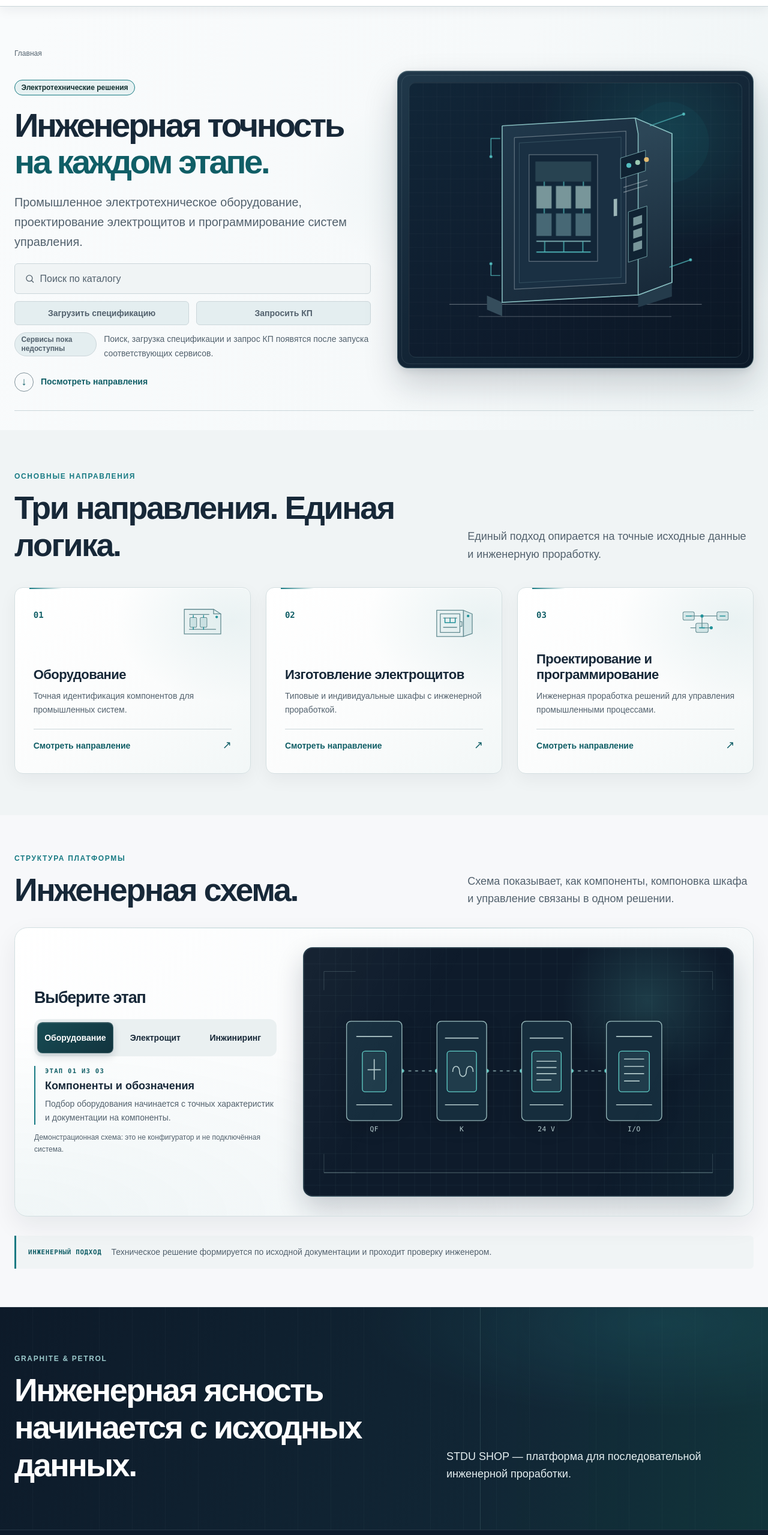
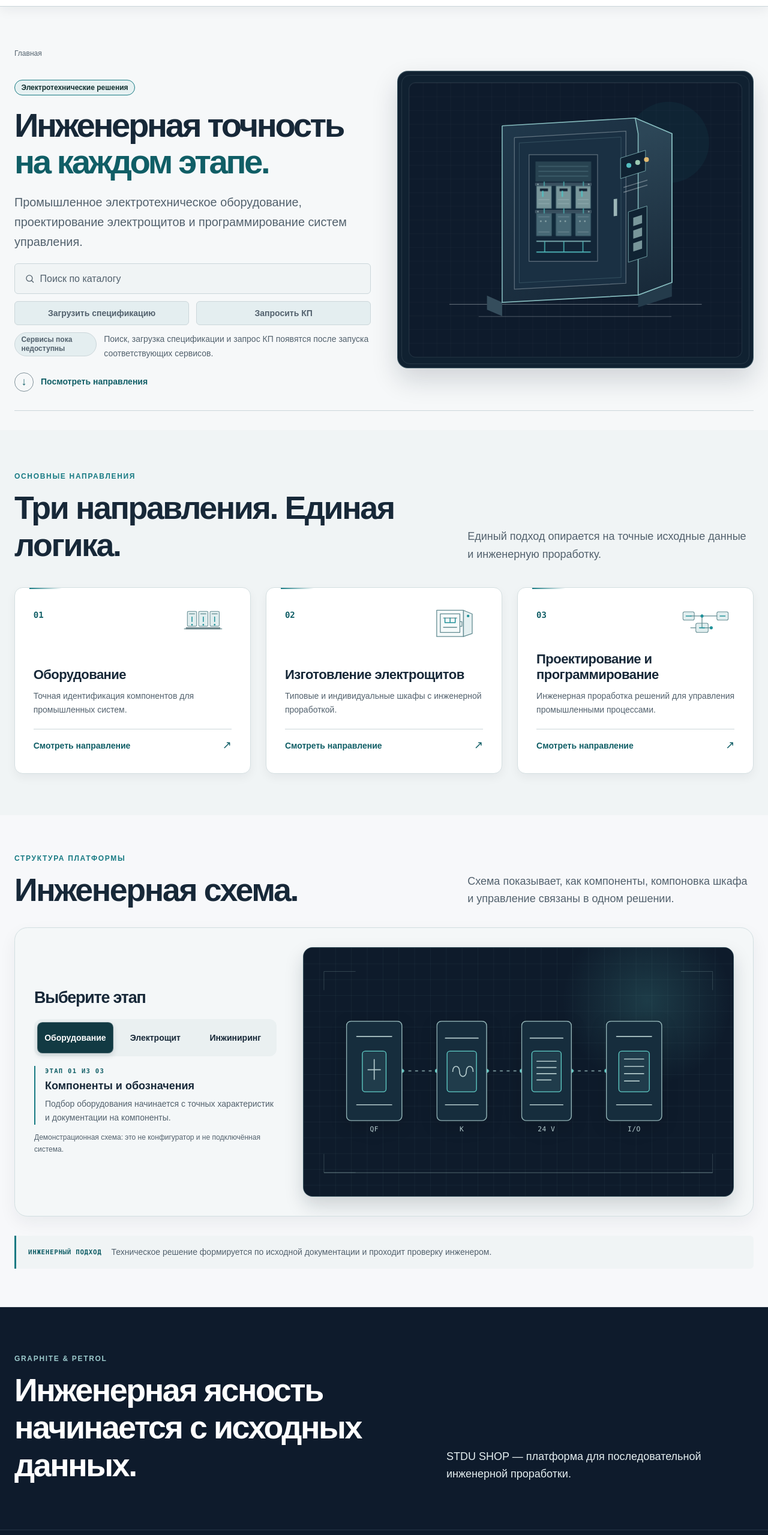
Before and after one commit to CrazyMotoCat/STDU_SHOP, a Next.js app in the folder apps/web/: page / in a window 1280 px wide. Shown: the part 127-2686 px from the top of the page at 60% size. Built offline with nearby package versions, Linux system fonts and the light colour scheme.

Commit message:
R1-003V-03: add restrained SVG signal cycles

```diff
--- a/apps/web/src/app/page.tsx
+++ b/apps/web/src/app/page.tsx
@@ -45,35 +45,43 @@ function DirectionVisual({
   if (type === 'equipment') {
     return (
       <svg fill="none" viewBox="0 0 112 68">
+        <path className="direction-visual__line" d="M20 47H93" />
+        <path className="direction-visual__rail" d="M23 44H90V48H23V44Z" />
+        <rect
+          className="direction-visual__module"
+          height="29"
+          rx="2"
+          width="18"
+          x="26"
+          y="13"
+        />
+        <rect
+          className="direction-visual__module"
+          height="29"
+          rx="2"
+          width="18"
+          x="48"
+          y="13"
+        />
+        <rect
+          className="direction-visual__module"
+          height="29"
+          rx="2"
+          width="18"
+          x="70"
+          y="13"
+        />
         <path
-          className="direction-visual__outline"
-          d="M20 9H77L91 18V57H20V9Z"
+          className="direction-visual__accent"
+          d="M35 24V33M57 24V33M79 24V33"
         />
         <path
           className="direction-visual__line"
-          d="M77 9V18H91M30 19H68M30 48H81"
+          d="M30 18H40M52 18H62M74 18H84"
         />
-        <rect
-          className="direction-visual__module"
-          height="19"
-          rx="2"
-          width="13"
-          x="31"
-          y="25"
-        />
-        <rect
-          className="direction-visual__module"
-          height="19"
-          rx="2"
-          width="13"
-          x="51"
-          y="25"
-        />
-        <path
-          className="direction-visual__accent"
-          d="M37.5 21V25M57.5 21V25M37.5 44V48M57.5 44V48"
-        />
-        <circle className="direction-visual__node" cx="83" cy="24" r="2.5" />
+        <circle className="direction-visual__node" cx="35" cy="39" r="1.6" />
+        <circle className="direction-visual__node" cx="57" cy="39" r="1.6" />
+        <circle className="direction-visual__node" cx="79" cy="39" r="1.6" />
       </svg>
     );
   }
--- a/apps/web/src/app/styles.css
+++ b/apps/web/src/app/styles.css
@@ -795,13 +795,7 @@ svg {
 .hero-section {
   padding-block: clamp(3rem, 5.4vw, 5rem) clamp(3rem, 5vw, 4.5rem);
   overflow: clip;
-  background:
-    radial-gradient(
-      ellipse at 82% 42%,
-      rgb(23 122 131 / 9%),
-      transparent 34rem
-    ),
-    linear-gradient(112deg, #f9fbfc 4%, #f6f9fa 57%, #eef4f5 100%);
+  background: #f6f8f9;
 }
 
 .hero-grid {
@@ -910,11 +904,10 @@ svg {
   padding: clamp(0.75rem, 1.4vw, 1.25rem);
   border: 1px solid rgb(133 173 176 / 42%);
   border-radius: calc(var(--radius-lg) + 0.125rem);
-  background: linear-gradient(145deg, #20384a 0%, #142738 46%, #0c1928 100%);
+  background: #102131;
   box-shadow:
-    0 1.6rem 3.5rem rgb(14 27 44 / 19%),
-    0 0.25rem 0.8rem rgb(14 27 44 / 10%),
-    inset 0 1px 0 rgb(255 255 255 / 13%);
+    0 1.2rem 2.7rem rgb(14 27 44 / 16%),
+    inset 0 1px 0 rgb(255 255 255 / 7%);
 }
 
 .hero-visual::after {
@@ -936,9 +929,7 @@ svg {
   overflow: hidden;
   border: 1px solid rgb(175 209 208 / 12%);
   border-radius: var(--radius-md);
-  background:
-    radial-gradient(ellipse at 78% 18%, rgb(41 153 155 / 23%), transparent 38%),
-    linear-gradient(142deg, #112638 0%, var(--art-background) 62%, #0b1725 100%);
+  background: var(--art-background);
   color: var(--color-silver);
   box-shadow: inset 0 1px 0 rgb(255 255 255 / 4%);
 }
@@ -1040,12 +1031,8 @@ svg {
   min-height: 16.75rem;
   overflow: hidden;
   border-color: #d4dfe1;
-  background:
-    radial-gradient(ellipse at 92% 18%, rgb(23 122 131 / 8%), transparent 38%),
-    linear-gradient(146deg, #fff 0%, #fbfcfc 57%, #f2f7f7 100%);
-  box-shadow:
-    0 0.6rem 1.8rem rgb(14 27 44 / 5%),
-    inset 0 1px 0 rgb(255 255 255 / 90%);
+  background: #fff;
+  box-shadow: 0 0.4rem 1rem rgb(14 27 44 / 5%);
 }
 
 .service-card--direction::before {
@@ -1110,6 +1097,10 @@ svg {
   fill: rgb(23 122 131 / 13%);
   stroke: currentColor;
   stroke-width: 1.2;
+}
+
+.direction-visual__rail {
+  fill: #6c858b;
 }
 
 .direction-visual__accent {
@@ -1194,30 +1185,7 @@ svg {
   overflow: hidden;
   border-top: 1px solid rgb(178 213 214 / 14%);
   padding-block: clamp(3.5rem, 6vw, 5.5rem);
-  background:
-    radial-gradient(
-      ellipse at 86% 7%,
-      rgb(37 123 130 / 23%),
-      transparent 31rem
-    ),
-    repeating-linear-gradient(
-      90deg,
-      transparent 0 3.4rem,
-      rgb(187 220 220 / 3%) 3.4rem 3.45rem
-    ),
-    linear-gradient(118deg, #0d1a29 0%, #112635 66%, #102f35 100%);
-}
-
-.closing-section::before {
-  position: absolute;
-  top: 0;
-  right: 0;
-  width: min(38vw, 30rem);
-  height: 100%;
-  border-left: 1px solid rgb(177 215 214 / 12%);
-  background: linear-gradient(90deg, transparent, rgb(31 112 118 / 8%));
-  content: '';
-  pointer-events: none;
+  background: var(--color-deep-navy);
 }
 
 .closing-section__inner {
@@ -1583,15 +1551,22 @@ svg {
     border-radius: 1rem;
   }
 
-  .engineering-showcase__choices {
+  .engineering-showcase .engineering-showcase__choices {
+    grid-template-columns: repeat(2, minmax(0, 1fr));
     gap: 0.35rem;
     margin-top: var(--space-4);
   }
 
-  .engineering-showcase__choice {
+  .engineering-showcase .engineering-showcase__choice {
     min-height: 3.1rem;
     padding: 0.45rem 0.35rem;
     font-size: 0.82rem;
+  }
+
+  .engineering-showcase .engineering-showcase__choice:last-child {
+    grid-column: 1 / -1;
+    justify-self: center;
+    width: calc(50% - 0.175rem);
   }
 
   .engineering-showcase__summary {
@@ -1774,6 +1749,42 @@ svg {
   }
 }
 
+@keyframes switchgear-flow {
+  0%,
+  4% {
+    stroke-dashoffset: 0;
+    opacity: 0;
+  }
+
+  8% {
+    opacity: 0.78;
+  }
+
+  23% {
+    stroke-dashoffset: -100;
+    opacity: 0.72;
+  }
+
+  27%,
+  100% {
+    stroke-dashoffset: -100;
+    opacity: 0;
+  }
+}
+
+@keyframes switchgear-accent-breathe {
+  0%,
+  100% {
+    opacity: 0.18;
+    transform: scale(1);
+  }
+
+  50% {
+    opacity: 0.27;
+    transform: scale(1.015);
+  }
+}
+
 @keyframes technical-rule-reveal {
   from {
     opacity: 0.25;
@@ -1809,6 +1820,45 @@ svg {
   }
 }
 
+@keyframes showcase-signal-flow {
+  0%,
+  4% {
+    stroke-dashoffset: 0;
+    opacity: 0;
+  }
+
+  8% {
+    opacity: 0.86;
+  }
+
+  23% {
+    stroke-dashoffset: -108;
+    opacity: 0.78;
+  }
+
+  28%,
+  100% {
+    stroke-dashoffset: -108;
+    opacity: 0;
+  }
+}
+
+@keyframes showcase-device-accent {
+  0%,
+  7%,
+  100% {
+    stroke-opacity: 0.78;
+  }
+
+  12% {
+    stroke-opacity: 1;
+  }
+
+  19% {
+    stroke-opacity: 0.84;
+  }
+}
+
 @media (prefers-reduced-motion: no-preference) {
   .switchgear-art__outline--front {
     stroke-dashoffset: 1500;
@@ -1833,11 +1883,23 @@ svg {
   }
 
   .switchgear-art__highlight {
-    animation: switchgear-highlight 1.25s ease-out 0.46s both;
+    animation: switchgear-highlight 1.25s ease-out 0.46s 1 both;
   }
 
   .switchgear-art__pulse {
     animation: switchgear-impulse 1.05s ease-out 0.82s 1 both;
+  }
+
+  .switchgear-art[data-in-view='true'] .switchgear-art__highlight {
+    animation:
+      switchgear-highlight 1.25s ease-out 0.46s 1 both,
+      switchgear-accent-breathe 7.2s ease-in-out 2s infinite;
+  }
+
+  .switchgear-art[data-in-view='true'] .switchgear-art__pulse {
+    animation:
+      switchgear-impulse 1.05s ease-out 0.82s 1 both,
+      switchgear-flow 7.2s linear 2.2s infinite;
   }
 
   .hero-section__rule {
@@ -1867,27 +1929,8 @@ svg {
   padding: clamp(1.15rem, 2.5vw, 2rem);
   border: 1px solid #d2dfe1;
   border-radius: 1.35rem;
-  background:
-    radial-gradient(ellipse at 0% 100%, rgb(23 122 131 / 5%), transparent 48%),
-    linear-gradient(132deg, #fff 0%, #f8fafb 58%, #f1f6f7 100%);
-  box-shadow:
-    0 1rem 2.6rem rgb(14 27 44 / 7%),
-    inset 0 1px 0 rgb(255 255 255 / 90%);
-}
-
-.engineering-showcase::before {
-  position: absolute;
-  top: 0;
-  right: 2rem;
-  left: 2rem;
-  height: 1px;
-  background: linear-gradient(
-    90deg,
-    transparent,
-    rgb(23 122 131 / 28%),
-    transparent
-  );
-  content: '';
+  background: #f4f7f8;
+  box-shadow: 0 0.7rem 1.8rem rgb(14 27 44 / 6%);
 }
 
 .engineering-showcase__layout {
@@ -1946,11 +1989,9 @@ svg {
 
 .engineering-showcase__choice[aria-pressed='true'] {
   border-color: rgb(255 255 255 / 20%);
-  background: linear-gradient(135deg, #174b53, #12343e);
+  background: #123a43;
   color: var(--color-white);
-  box-shadow:
-    0 0.35rem 0.8rem rgb(14 27 44 / 16%),
-    inset 0 1px 0 rgb(255 255 255 / 12%);
+  box-shadow: 0 0.25rem 0.6rem rgb(14 27 44 / 14%);
 }
 
 @media (hover: hover) {
@@ -2017,26 +2058,8 @@ svg {
   overflow: hidden;
   border: 1px solid rgb(116 160 164 / 40%);
   border-radius: 1rem;
-  background: linear-gradient(140deg, #172e40, #0e1b2c 62%, #0b1725);
-  box-shadow:
-    0 1.2rem 2.8rem rgb(14 27 44 / 20%),
-    inset 0 1px 0 rgb(255 255 255 / 12%);
-}
-
-.engineering-showcase__figure::after {
-  position: absolute;
-  z-index: 1;
-  inset: 0;
-  border: 1px solid rgb(225 244 241 / 11%);
-  border-radius: inherit;
-  background: linear-gradient(
-    118deg,
-    rgb(255 255 255 / 4%),
-    transparent 30% 74%,
-    rgb(46 166 164 / 5%)
-  );
-  content: '';
-  pointer-events: none;
+  background: #0e1b2c;
+  box-shadow: 0 0.9rem 1.9rem rgb(14 27 44 / 17%);
 }
 
 .engineering-showcase__drawing {
@@ -2109,9 +2132,93 @@ svg {
   stroke-dasharray: 12 280;
 }
 
-.engineering-showcase__stage[data-active='true']
-  .engineering-showcase__connection--highlight {
-  animation: switchgear-impulse 1.1s ease-out 1 both;
+.engineering-showcase__connection--signal,
+.engineering-showcase__panel-wire--signal {
+  stroke: var(--showcase-accent-bright);
+  stroke-width: 2.4;
+  stroke-dasharray: 8 92;
+  stroke-dashoffset: 0;
+  opacity: 0;
+}
+
+.engineering-showcase__panel-wire--signal {
+  stroke-width: 2.6;
+}
+
+.engineering-showcase__drawing[data-in-view='true']
+  .engineering-showcase__stage[data-active='true']
+  .engineering-showcase__connection--signal {
+  animation: showcase-signal-flow 8.2s linear infinite;
+}
+
+.engineering-showcase__drawing[data-in-view='true']
+  .engineering-showcase__stage[data-active='true']
+  .engineering-showcase__equipment-signal--2 {
+  animation-delay: 0.72s;
+}
+
+.engineering-showcase__drawing[data-in-view='true']
+  .engineering-showcase__stage[data-active='true']
+  .engineering-showcase__equipment-signal--3 {
+  animation-delay: 1.44s;
+}
+
+.engineering-showcase__drawing[data-in-view='true']
+  .engineering-showcase__stage[data-active='true']
+  .engineering-showcase__signal-step--2 {
+  animation-delay: 0.65s;
+}
+
+.engineering-showcase__drawing[data-in-view='true']
+  .engineering-showcase__stage[data-active='true']
+  .engineering-showcase__signal-step--3 {
+  animation-delay: 1.3s;
+}
+
+.engineering-showcase__drawing[data-in-view='true']
+  .engineering-showcase__stage[data-active='true']
+  .engineering-showcase__signal-step--4 {
+  animation-delay: 1.95s;
+}
+
+.engineering-showcase__drawing[data-in-view='true']
+  .engineering-showcase__stage[data-active='true']
+  .engineering-showcase__signal-step--5 {
+  animation-delay: 2.6s;
+}
+
+.engineering-showcase__drawing[data-in-view='true']
+  .engineering-showcase__stage[data-active='true']
+  .engineering-showcase__panel-wire--signal {
+  animation: showcase-signal-flow 8.2s linear 0.25s infinite;
+}
+
+.engineering-showcase__drawing[data-in-view='true']
+  .engineering-showcase__stage[data-active='true']
+  .engineering-showcase__device--signal-1
+  > rect {
+  animation: showcase-device-accent 8.2s ease-in-out 0s infinite;
+}
+
+.engineering-showcase__drawing[data-in-view='true']
+  .engineering-showcase__stage[data-active='true']
+  .engineering-showcase__device--signal-2
+  > rect {
+  animation: showcase-device-accent 8.2s ease-in-out 0.72s infinite;
+}
+
+.engineering-showcase__drawing[data-in-view='true']
+  .engineering-showcase__stage[data-active='true']
+  .engineering-showcase__device--signal-3
+  > rect {
+  animation: showcase-device-accent 8.2s ease-in-out 1.44s infinite;
+}
+
+.engineering-showcase__drawing[data-in-view='true']
+  .engineering-showcase__stage[data-active='true']
+  .engineering-showcase__device--signal-4
+  > rect {
+  animation: showcase-device-accent 8.2s ease-in-out 2.16s infinite;
 }
 
 .engineering-showcase__node {
@@ -2210,4 +2317,15 @@ svg {
     animation-iteration-count: 1 !important;
     transition-duration: 0.01ms !important;
   }
-}
+
+  .switchgear-art__highlight,
+  .switchgear-art__pulse,
+  .engineering-showcase__connection--signal,
+  .engineering-showcase__panel-wire--signal,
+  .engineering-showcase__device--signal-1 > rect,
+  .engineering-showcase__device--signal-2 > rect,
+  .engineering-showcase__device--signal-3 > rect,
+  .engineering-showcase__device--signal-4 > rect {
+    animation: none !important;
+  }
+}
--- a/apps/web/src/components/site/switchgear-illustration.tsx
+++ b/apps/web/src/components/site/switchgear-illustration.tsx
@@ -1,9 +1,31 @@
-import { useId } from 'react';
+'use client';
+
+import { useEffect, useId, useRef, useState } from 'react';
 
 export function SwitchgearIllustration() {
   const instanceId = useId().replaceAll(':', '');
+  const artRef = useRef<HTMLDivElement>(null);
+  const [isInView, setIsInView] = useState(false);
+
+  useEffect(() => {
+    const art = artRef.current;
+    if (!art) return;
+
+    if (!('IntersectionObserver' in window)) {
+      setIsInView(true);
+      return;
+    }
+
+    const observer = new IntersectionObserver(
+      ([entry]) => setIsInView(entry?.isIntersecting ?? false),
+      { rootMargin: '120px 0px' },
+    );
+    observer.observe(art);
+    return () => observer.disconnect();
+  }, []);
+
   return (
-    <div className="switchgear-art">
+    <div className="switchgear-art" data-in-view={isInView} ref={artRef}>
       <svg
         className="switchgear-art__drawing"
         role="img"
@@ -12,11 +34,11 @@ export function SwitchgearIllustration() {
         fill="none"
       >
         <title id={`switchgear-title-${instanceId}`}>
-          Инженерная схема электрощита
+          Условная инженерная схема электротехнического шкафа
         </title>
         <desc id={`switchgear-description-${instanceId}`}>
-          Оригинальная векторная иллюстрация шкафа управления с дверцей,
-          индикаторами и внутренними электрическими линиями.
+          Векторная схема шкафа управления с модульными аппаратами и
+          DIN-рейками; она не изображает конкретную модель оборудования.
         </desc>
         <defs>
           <pattern
@@ -130,13 +152,60 @@ export function SwitchgearIllustration() {
         />
         <path d="M258 161H372V202H258V161Z" fill="var(--art-rail)" />
         <path
+          d="M264 171H366M264 181H366M264 191H366"
+          stroke="var(--art-device-muted)"
+          strokeWidth="1.5"
+        />
+        <path
+          d="M258 205H372V210H258V205ZM258 261H372V266H258V261Z"
+          fill="var(--art-base)"
+          stroke="var(--art-line-soft)"
+          strokeWidth="0.75"
+        />
+        <circle cx="263" cy="207.5" r="1.5" fill="var(--art-handle)" />
+        <circle cx="367" cy="207.5" r="1.5" fill="var(--art-handle)" />
+        <circle cx="263" cy="263.5" r="1.5" fill="var(--art-handle)" />
+        <circle cx="367" cy="263.5" r="1.5" fill="var(--art-handle)" />
+        <path
           d="M260 211H291V257H260V211ZM300 211H331V257H300V211ZM340 211H371V257H340V211Z"
           fill="var(--art-device)"
+          stroke="var(--art-door-line)"
+          strokeWidth="1"
         />
         <path
           d="M260 267H291V313H260V267ZM300 267H331V313H300V267ZM340 267H371V313H340V267Z"
           fill="var(--art-device-muted)"
+          stroke="var(--art-door-line)"
+          strokeWidth="1"
         />
+        <path
+          d="M267 216H284V222H267V216ZM307 216H324V222H307V216ZM347 216H364V222H347V216Z"
+          fill="var(--art-panel)"
+          stroke="var(--art-line-soft)"
+          strokeWidth="0.75"
+        />
+        <path
+          d="M273 222V232M313 222V232M353 222V232"
+          stroke="var(--art-accent)"
+          strokeLinecap="round"
+          strokeWidth="3"
+        />
+        <path
+          d="M264 239H287M304 239H327M344 239H367M264 247H287M304 247H327M344 247H367"
+          stroke="var(--art-line-soft)"
+          strokeWidth="1"
+        />
+        <path
+          d="M264 274H287M304 274H327M344 274H367M264 305H287M304 305H327M344 305H367"
+          stroke="var(--art-line-soft)"
+          strokeWidth="1"
+        />
+        <circle cx="269" cy="283" r="1.5" fill="var(--art-handle)" />
+        <circle cx="279" cy="283" r="1.5" fill="var(--art-handle)" />
+        <circle cx="309" cy="283" r="1.5" fill="var(--art-handle)" />
+        <circle cx="319" cy="283" r="1.5" fill="var(--art-handle)" />
+        <circle cx="349" cy="283" r="1.5" fill="var(--art-handle)" />
+        <circle cx="359" cy="283" r="1.5" fill="var(--art-handle)" />
         <path
           d="M276 202V211M316 202V211M356 202V211M276 257V267M316 257V267M356 257V267"
           stroke="var(--art-wire)"
@@ -157,15 +226,6 @@ export function SwitchgearIllustration() {
           strokeLinecap="round"
           strokeWidth="3"
         />
-        <path
-          d="M186 114H167V151M186 394H167V370M492 88 561 64M532 377 575 362"
-          stroke="var(--art-accent)"
-          strokeWidth="1.5"
-        />
-        <circle cx="167" cy="151" r="3" fill="var(--art-accent)" />
-        <circle cx="167" cy="370" r="3" fill="var(--art-accent)" />
-        <circle cx="561" cy="64" r="3" fill="var(--art-accent)" />
-        <circle cx="575" cy="362" r="3" fill="var(--art-accent)" />
       </svg>
     </div>
   );
--- a/apps/web/src/components/visual/engineering-motion-showcase.tsx
+++ b/apps/web/src/components/visual/engineering-motion-showcase.tsx
@@ -36,24 +36,24 @@ export function EngineeringMotionShowcase() {
   const instanceId = useId().replaceAll(':', '');
   const drawingRef = useRef<SVGSVGElement>(null);
   const [decorationVisible, setDecorationVisible] = useState(false);
+  const [drawingInView, setDrawingInView] = useState(false);
 
   useEffect(() => {
     const drawing = drawingRef.current;
     if (!drawing) return;
 
-    if (
-      window.matchMedia('(prefers-reduced-motion: reduce)').matches ||
-      !('IntersectionObserver' in window)
-    ) {
+    if (!('IntersectionObserver' in window)) {
       setDecorationVisible(true);
+      setDrawingInView(true);
       return;
     }
 
     const observer = new IntersectionObserver(
       (entries) => {
-        if (entries.some((entry) => entry.isIntersecting)) {
+        const visible = entries.some((entry) => entry.isIntersecting);
+        setDrawingInView(visible);
+        if (visible) {
           setDecorationVisible(true);
-          observer.disconnect();
         }
       },
       { rootMargin: '0px 0px -8% 0px' },
@@ -121,6 +121,7 @@ export function EngineeringMotionShowcase() {
             aria-labelledby={`${titleId} ${descriptionId}`}
             className="engineering-showcase__drawing"
             data-revealed={decorationVisible}
+            data-in-view={drawingInView}
             ref={drawingRef}
             fill="none"
             role="img"
@@ -128,8 +129,8 @@ export function EngineeringMotionShowcase() {
           >
             <title id={titleId}>Схема инженерного решения</title>
             <desc id={descriptionId}>
-              Оригинальная техническая иллюстрация компонентов, шкафа и системы
-              управления. Это статическая демонстрационная схема.
+              Оригинальная условная инженерная схема компонентов, шкафа и
+              системы управления.
             </desc>
             <defs>
               <pattern
@@ -174,6 +175,21 @@ export function EngineeringMotionShowcase() {
               <path
                 className="engineering-showcase__connection"
                 d="M174 218H236M324 218H386M474 218H536"
+              />
+              <path
+                className="engineering-showcase__connection engineering-showcase__connection--signal engineering-showcase__equipment-signal--1"
+                d="M174 218H236"
+                pathLength={100}
+              />
+              <path
+                className="engineering-showcase__connection engineering-showcase__connection--signal engineering-showcase__equipment-signal--2"
+                d="M324 218H386"
+                pathLength={100}
+              />
+              <path
+                className="engineering-showcase__connection engineering-showcase__connection--signal engineering-showcase__equipment-signal--3"
+                d="M474 218H536"
+                pathLength={100}
               />
               {[174, 236, 324, 386, 474, 536].map((x) => (
                 <circle
@@ -296,29 +312,34 @@ export function EngineeringMotionShowcase() {
                 className="engineering-showcase__panel-wire engineering-showcase__panel-wire--accent"
                 d="M271 305H450"
               />
+              <path
+                className="engineering-showcase__panel-wire engineering-showcase__panel-wire--signal"
+                d="M271 305H450"
+                pathLength={100}
+              />
               <g
-                className="engineering-showcase__device"
+                className="engineering-showcase__device engineering-showcase__device--signal-1"
                 transform="translate(267 160)"
               >
                 <rect height="52" rx="4" width="38" />
                 <path d="M19 8V25M11 30H27" />
               </g>
               <g
-                className="engineering-showcase__device"
+                className="engineering-showcase__device engineering-showcase__device--signal-2"
                 transform="translate(336 160)"
               >
                 <rect height="52" rx="4" width="38" />
                 <path d="M8 26C8 16 19 16 19 26S30 36 30 26" />
               </g>
               <g
-                className="engineering-showcase__device"
+                className="engineering-showcase__device engineering-showcase__device--signal-3"
                 transform="translate(405 160)"
               >
                 <rect height="52" rx="4" width="38" />
                 <path d="M8 13H30M8 23H30M8 33H25" />
               </g>
               <g
-                className="engineering-showcase__device engineering-showcase__device--wide"
+                className="engineering-showcase__device engineering-showcase__device--wide engineering-showcase__device--signal-4"
                 transform="translate(305 253)"
               >
                 <rect height="50" rx="4" width="98" />
@@ -352,8 +373,29 @@ export function EngineeringMotionShowcase() {
                 d="M210 145H300V204M210 292H300V236M460 204V145H550M460 236V292H550M380 270V328H270M380 328H500"
               />
               <path
-                className="engineering-showcase__connection engineering-showcase__connection--highlight"
+                className="engineering-showcase__connection engineering-showcase__connection--highlight engineering-showcase__connection--signal"
                 d="M210 145H300V204"
+                pathLength={100}
+              />
+              <path
+                className="engineering-showcase__connection engineering-showcase__connection--signal engineering-showcase__signal-step--2"
+                d="M460 204V145H550"
+                pathLength={100}
+              />
+              <path
+                className="engineering-showcase__connection engineering-showcase__connection--signal engineering-showcase__signal-step--3"
+                d="M460 236V292H550"
+                pathLength={100}
+              />
+              <path
+                className="engineering-showcase__connection engineering-showcase__connection--signal engineering-showcase__signal-step--4"
+                d="M380 270V328H270"
+                pathLength={100}
+              />
+              <path
+                className="engineering-showcase__connection engineering-showcase__connection--signal engineering-showcase__signal-step--5"
+                d="M380 328H500"
+                pathLength={100}
               />
               <g
                 className="engineering-showcase__node-card"
```
